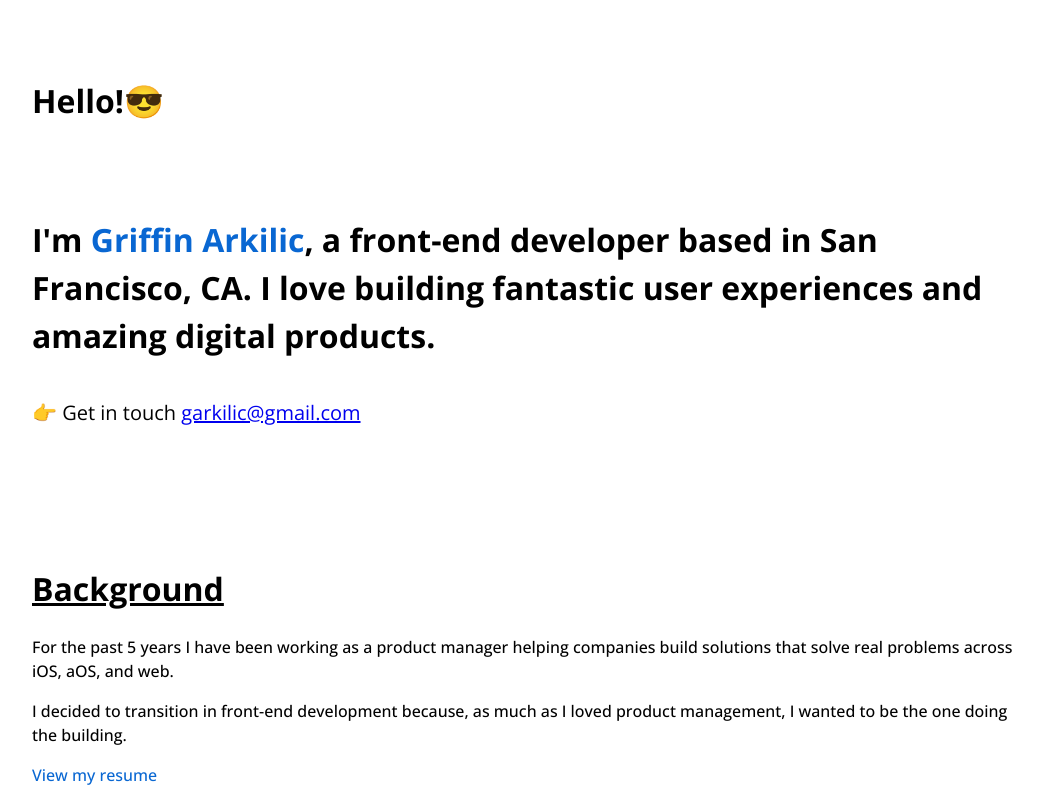
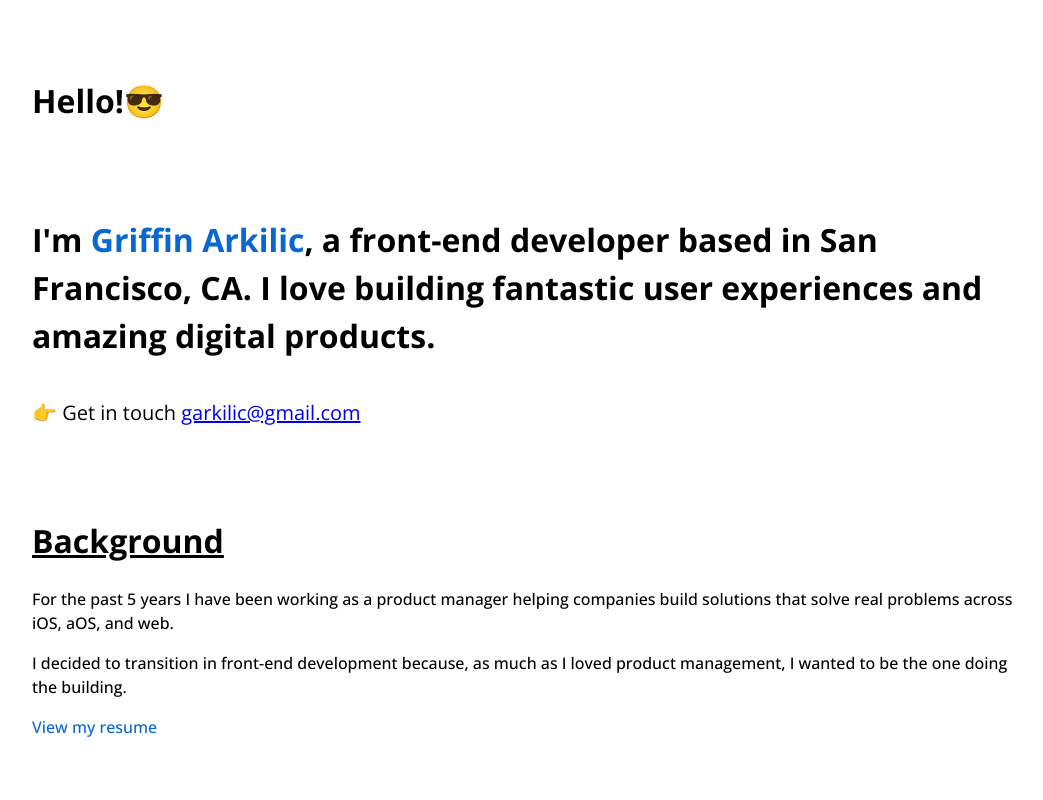
Before and after one commit to garkilic/personal-site-react, a React (Create React App) app: page / in a window 1280 px wide. Shown: the top 800 px of the page, without its empty margins (40-1083 px from the left). Built offline with nearby package versions, Linux system fonts and the light colour scheme; the HTML template or start-up script is replaced by a standard one.

Commit message:
Minor styling changes

```diff
--- a/src/style.css
+++ b/src/style.css
@@ -54,10 +54,12 @@
 
 .main--message{
     font-size: var(--fs-large);
+    padding-bottom: 0;
 }
 
 .main--contact {
     padding-top: 1rem;
+    padding-bottom: 0;
     font-size: var(--fs-medium);
 }
 
@@ -67,7 +69,7 @@
 .background {
     font-size: 1rem;
     font-weight: 500;
-    padding-bottom: 0;
+    padding-top: 0;
 }
 
 .background h1,
```
